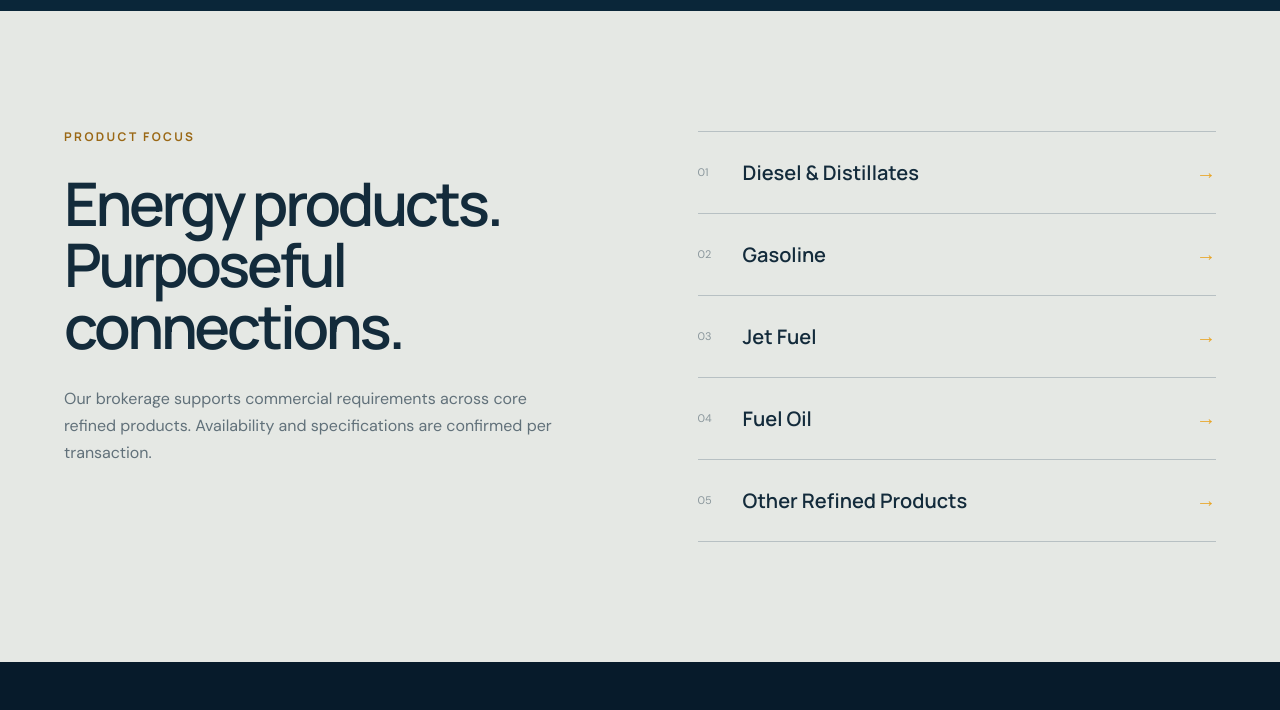
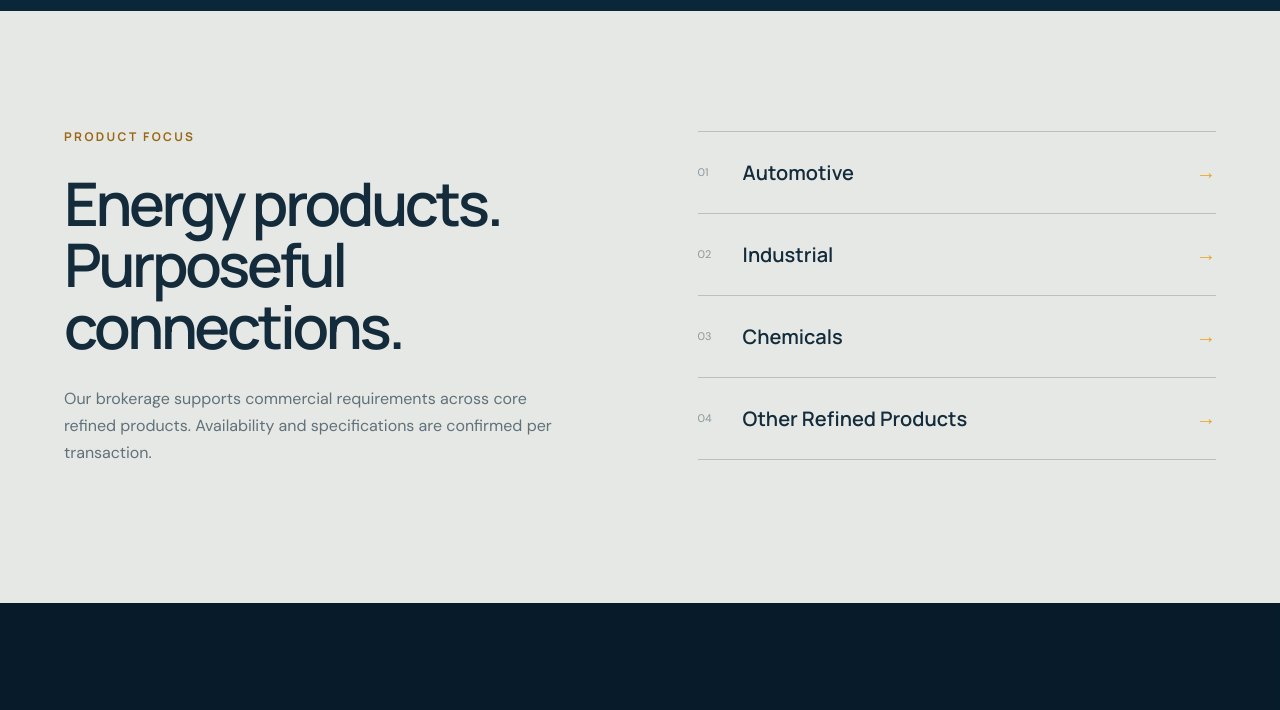
Before and after one commit to davidleavell/lighthouse-petroleum, a plain HTML site: page index.html in a window 1280 px wide. Shown: the part 2440-3150 px from the top of the page. Drawn offline with Linux system fonts and the light colour scheme.

Commit message:
Update Product Focus categories

```diff
--- a/index.html
+++ b/index.html
@@ -63,7 +63,7 @@
 
     <section class="markets section" id="markets">
       <div class="market-copy" data-parallax="0.03"><p class="eyebrow dark">PRODUCT FOCUS</p><h2>Energy products.<br>Purposeful connections.</h2><p>Our brokerage supports commercial requirements across core refined products. Availability and specifications are confirmed per transaction.</p></div>
-      <div class="product-list" data-parallax="-0.022"><div><span>01</span><h3>Diesel & Distillates</h3><i>→</i></div><div><span>02</span><h3>Gasoline</h3><i>→</i></div><div><span>03</span><h3>Jet Fuel</h3><i>→</i></div><div><span>04</span><h3>Fuel Oil</h3><i>→</i></div><div><span>05</span><h3>Other Refined Products</h3><i>→</i></div></div>
+      <div class="product-list" data-parallax="-0.022"><div><span>01</span><h3>Automotive</h3><i>→</i></div><div><span>02</span><h3>Industrial</h3><i>→</i></div><div><span>03</span><h3>Chemicals</h3><i>→</i></div><div><span>04</span><h3>Other Refined Products</h3><i>→</i></div></div>
     </section>
 
     <section class="contact" id="contact">
```
